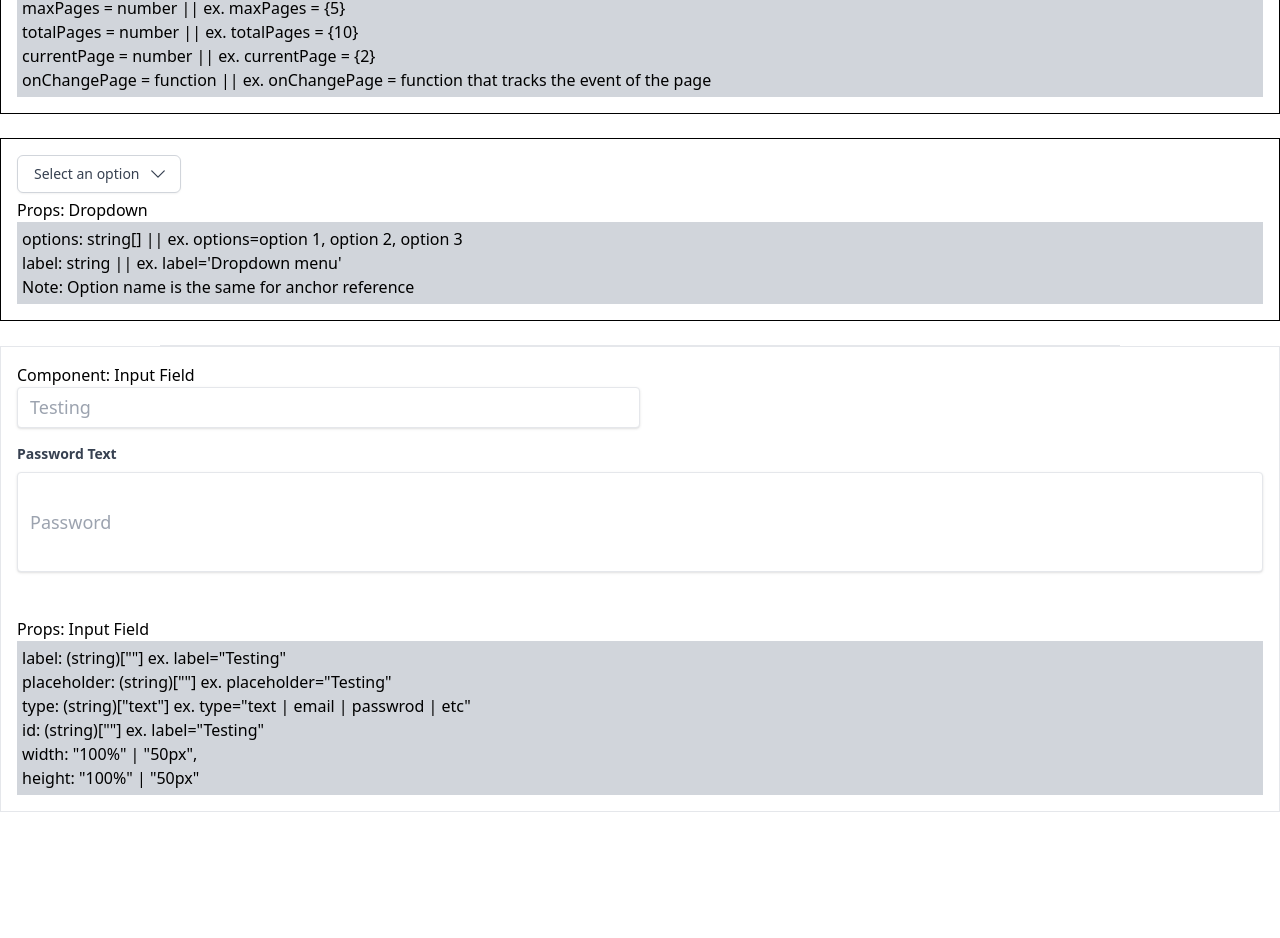
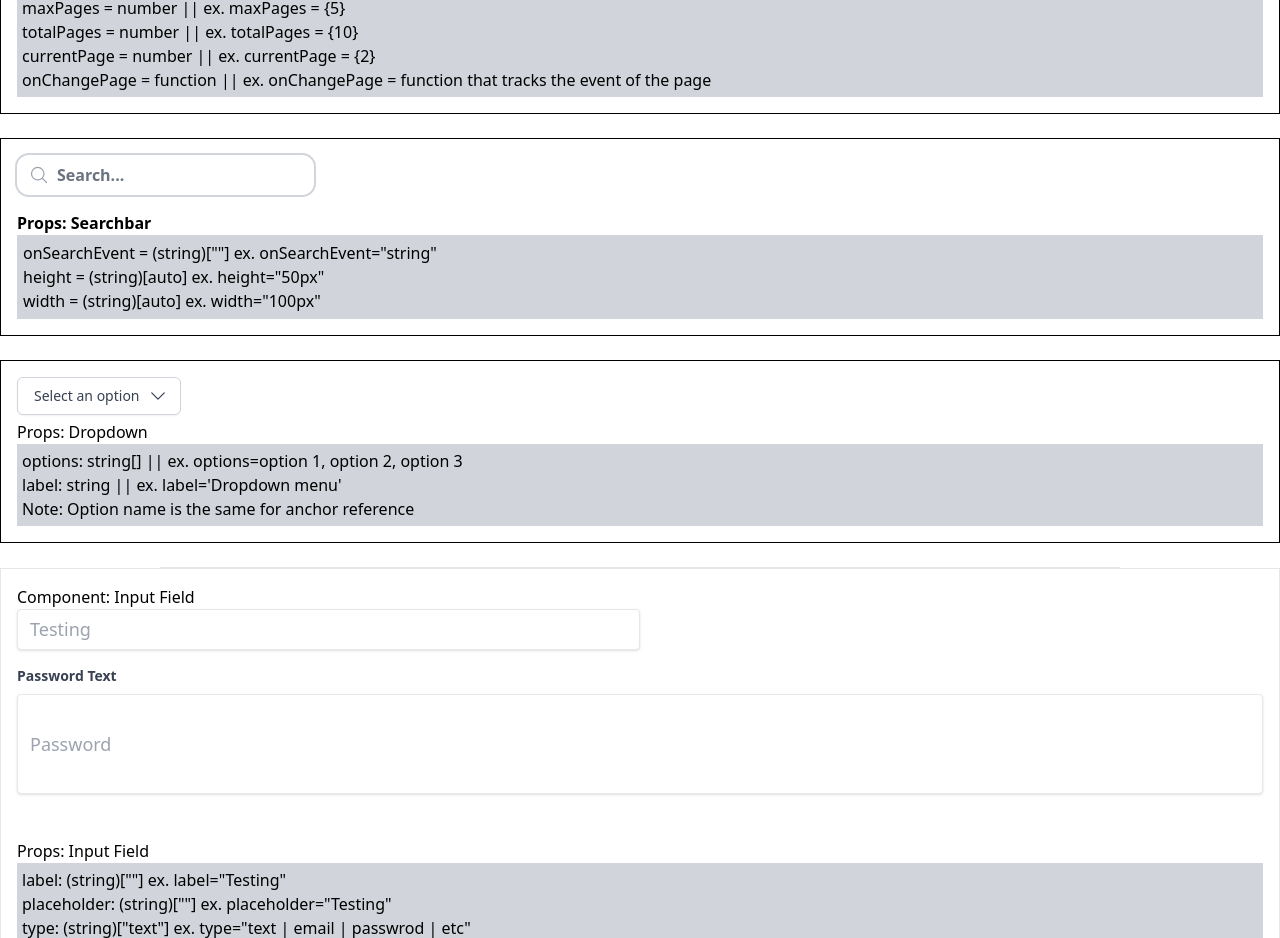
Before and after one commit to ragg09/sph-lms-test-deploy, a Next.js app in the folder client/: page /demo/components in a window 1280 px wide. Shown: the part 2180-3118 px from the top of the page. Before the commit the page ends 2992 px from the top, so only its background shows below. Built offline with nearby package versions, Linux system fonts and the light colour scheme.

Commit message:
[Reusable Component] Searchbar (#22)
* Fix conflict

* Fix Eslint

* Fix Comments

* Fix Eslint Errors

* Add space to border and add ID

```diff
--- a/client/src/pages/demo/components/index.tsx
+++ b/client/src/pages/demo/components/index.tsx
@@ -7,6 +7,7 @@ import Pagination from '@/src/shared/components/Pagination';
 import Breadcrumbs from '@/src/shared/components/Breadcrumbs';
 import Dropdown from '@/src/shared/components/Dropdown';
 import InputField from '@/src/shared/components/InputField';
+import Searchbar from '@/src/shared/components/SearchBar/SearchBar';
 
 const DemoComponent: React.FunctionComponent = () => {
   // sets up the state of the page to track user interaction
@@ -159,7 +160,18 @@ const DemoComponent: React.FunctionComponent = () => {
             </div>
           </div>
         </div>
-
+        <br />
+        <div className="p-4 border -b border-black space-y-4" id="searchbar">
+          <Searchbar onSearchEvent="string" />
+          <div className="mt-1.5">
+            <h1 className="font-semibold">Props: Searchbar</h1>
+            <div className="bg-gray-300 p-1.5">
+              <p>onSearchEvent = (string)[""] ex. onSearchEvent="string" </p>
+              <p>height = (string)[auto] ex. height="50px"</p>
+              <p>width = (string)[auto] ex. width="100px"</p>
+            </div>
+          </div>
+        </div>
         <br />
         <div className="p-4 border first-letter:-b border-black" id="dropdown">
           <Dropdown
--- /dev/null
+++ b/client/src/shared/components/SearchBar/SearchBar.tsx
@@ -0,0 +1,55 @@
+import React, { useState } from 'react';
+
+export interface SearchBarProps {
+  onSearchEvent: (query: string) => void;
+  height?: string;
+  width?: string;
+}
+
+const SearchBar: React.FunctionComponent<SearchBarProps> = ({
+  onSearchEvent,
+  height = 'h-auto',
+  width = 'w-auto'
+}: SearchBarProps) => {
+  const [query, setQuery] = useState('');
+
+  const handleSubmit = (event: React.FormEvent<HTMLFormElement>): void => {
+    event.preventDefault();
+    onSearchEvent(query);
+  };
+
+  const handleChange = (event: React.ChangeEvent<HTMLInputElement>): void => {
+    setQuery(event.target.value);
+  };
+
+  const containerClasses = `pr-3 pl-10 py-2 font-semibold placeholder-gray-500 text-black rounded-xl border-none ring-2 ring-gray-300 focus:ring-gray-500 focus:ring-2 ${height} ${width}`;
+
+  return (
+    <form onSubmit={handleSubmit}>
+      <div className='relative flex items-center text-gray-400 focus-within:text-gray-600'>
+        <svg
+          xmlns='http://www.w3.org/2000/svg'
+          fill='none'
+          viewBox='0 0 24 24'
+          strokeWidth={1.5}
+          stroke='currentColor'
+          className='w-5 h-5 absolute ml-3 pointer-events-none'
+        >
+          <path
+            strokeLinecap='round'
+            strokeLinejoin='round'
+            d='M21 21l-5.197-5.197m0 0A7.5 7.5 0 105.196 5.196a7.5 7.5 0 0010.607 10.607z'
+          />
+        </svg>
+        <input
+          type='text'
+          placeholder='Search...'
+          className={containerClasses}
+          onChange={handleChange}
+        />
+      </div>
+    </form>
+  );
+};
+
+export default SearchBar;
```
